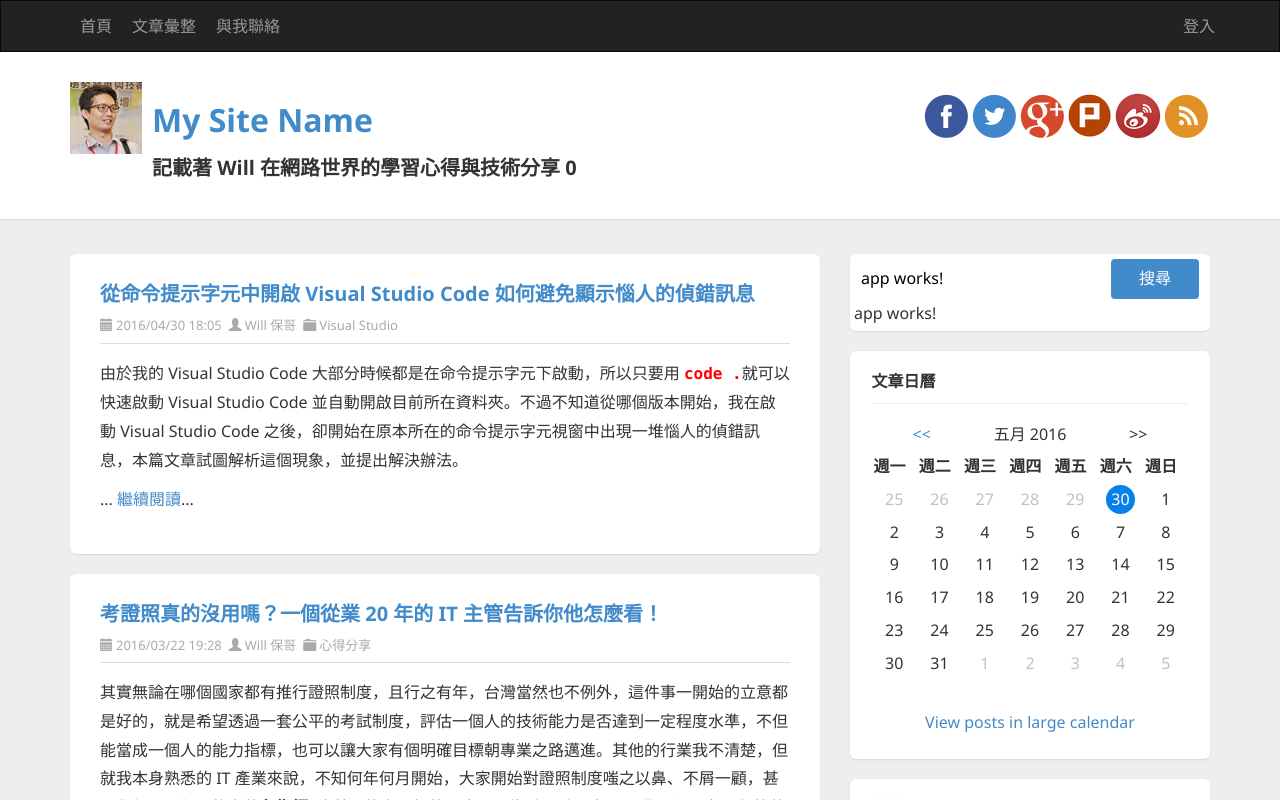
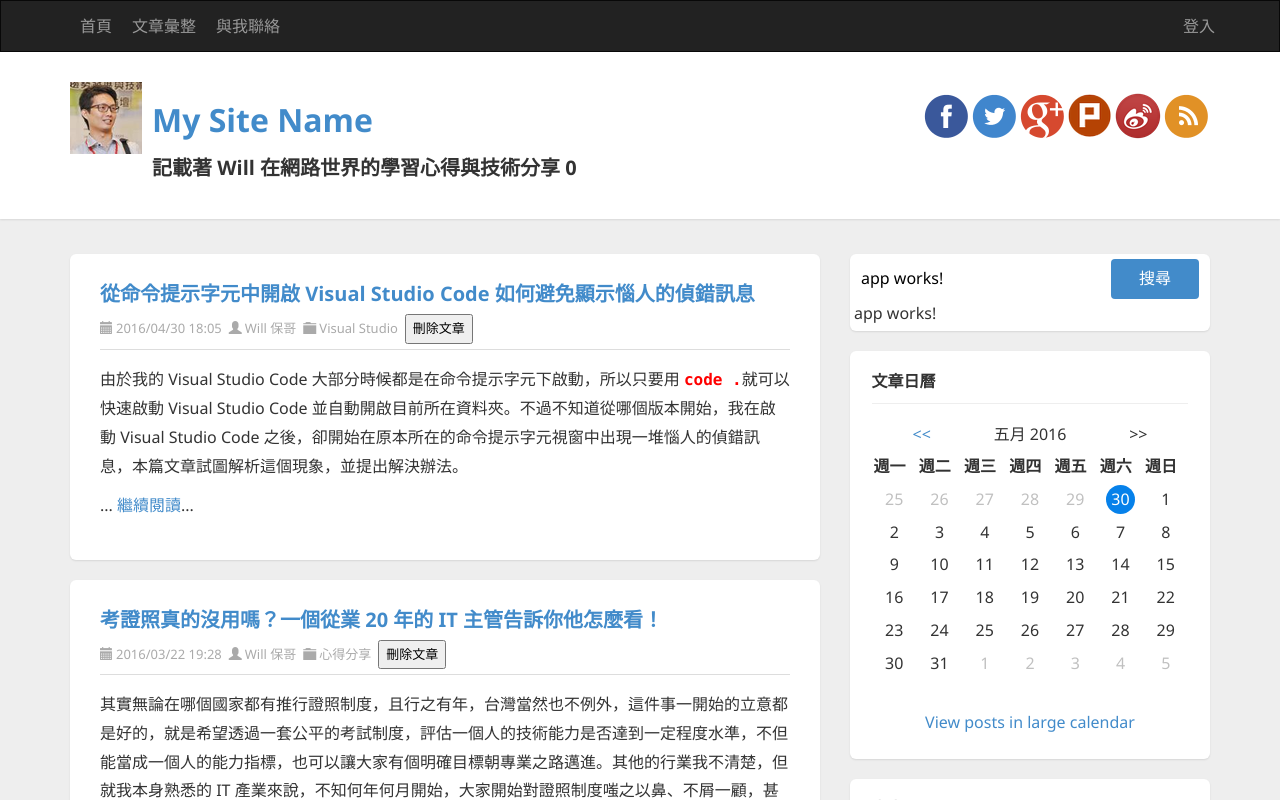
Before and after one commit to coolrare/demo0510, an Angular app: page / in a window 1280 px wide. Shown: the top 800 px of the page. Built offline with nearby package versions, Linux system fonts and the light colour scheme.

Commit message:
實作 @Output() 傳出事件

```diff
--- a/src/app/app.component.html
+++ b/src/app/app.component.html
@@ -9,7 +9,9 @@
       <div id="ctl00_cphBody_PostList1_posts" class="posts">
 
         <!-- Article START-->
-        <app-article *ngFor="let item of data" [item]="item"></app-article>
+        <app-article *ngFor="let item of data"
+                     [item]="item"
+                     (delete)="deleteArticle($event)"></app-article>
         <!-- Article END-->
 
       </div>
--- a/src/app/app.component.ts
+++ b/src/app/app.component.ts
@@ -15,6 +15,11 @@ export class AppComponent {
   clearKeyword(input: HTMLInputElement) {
       this.title = '';
       input.value = '';
+  }
+
+  deleteArticle(item) {
+    let idx = this.data.indexOf(item);
+    this.data.splice(idx, 1);
   }
 
   data = [
--- a/src/app/article/article.component.html
+++ b/src/app/article/article.component.html
@@ -7,6 +7,7 @@
       <span class="post-date"><i class="glyphicon glyphicon-calendar"></i>{{item.date}}</span>
       <span class="post-author"><i class="glyphicon glyphicon-user"></i><a href="http://blog.miniasp.com/author/will.aspx">{{item.author}}</a></span>
       <span class="post-category"><i class="glyphicon glyphicon-folder-close"></i><a [href]="item['category-link']">{{item.category}}</a></span>
+      <button type="button" (click)="deleteArticle()">刪除文章</button>
     </div>
   </header>
   <section class="post-body text" [innerHTML]="item.summary">
--- a/src/app/article/article.component.ts
+++ b/src/app/article/article.component.ts
@@ -1,4 +1,4 @@
-import { Component, OnInit, Input } from '@angular/core';
+import { Component, OnInit, Input, EventEmitter, Output } from '@angular/core';
 
 @Component({
   selector: 'app-article',
@@ -10,9 +10,16 @@ export class ArticleComponent implements OnInit {
   @Input()
   item;
 
+  @Output()
+  delete = new EventEmitter<any>();
+
   constructor() { }
 
   ngOnInit() {
   }
 
+  deleteArticle() {
+    this.delete.emit(this.item);
+  }
+
 }
```
